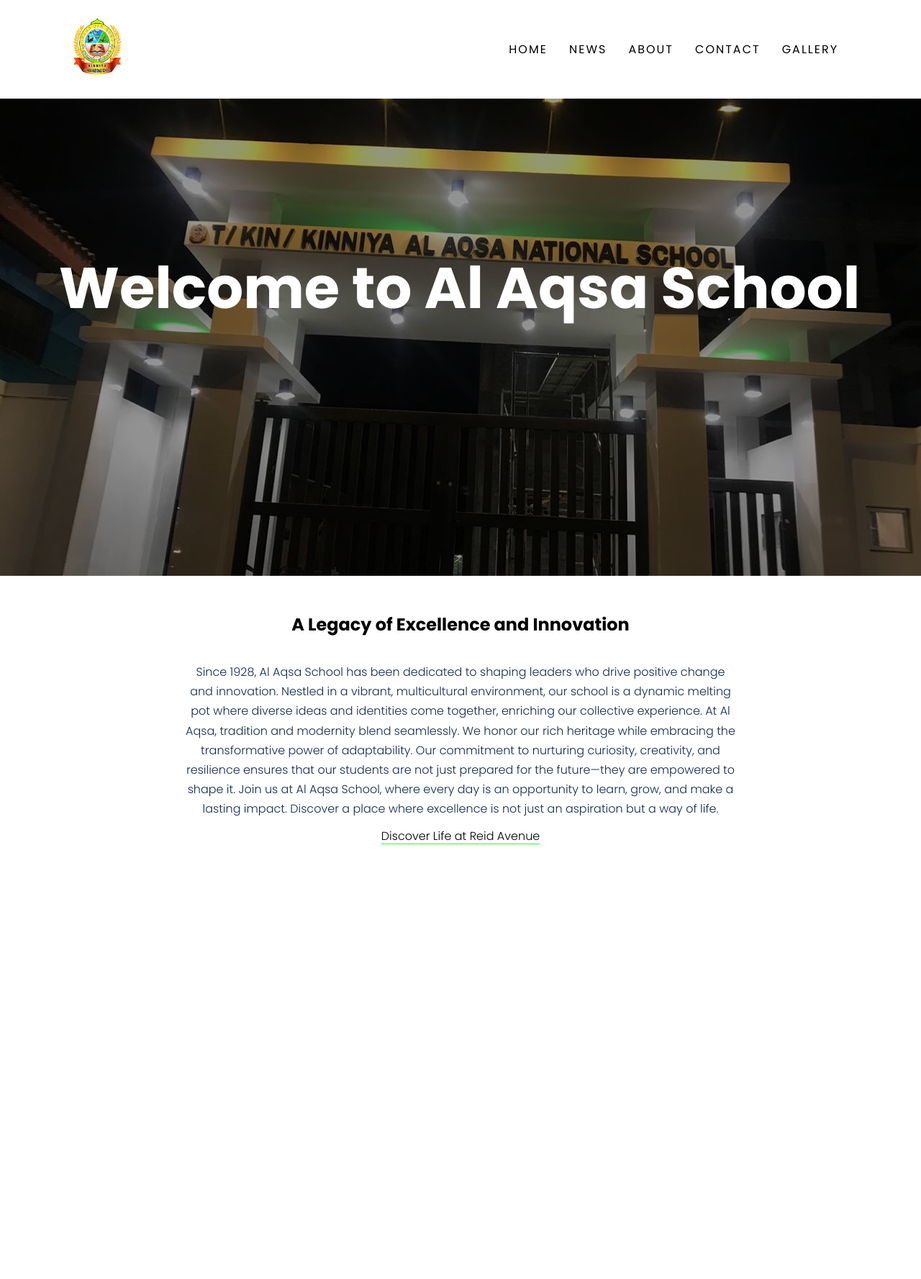
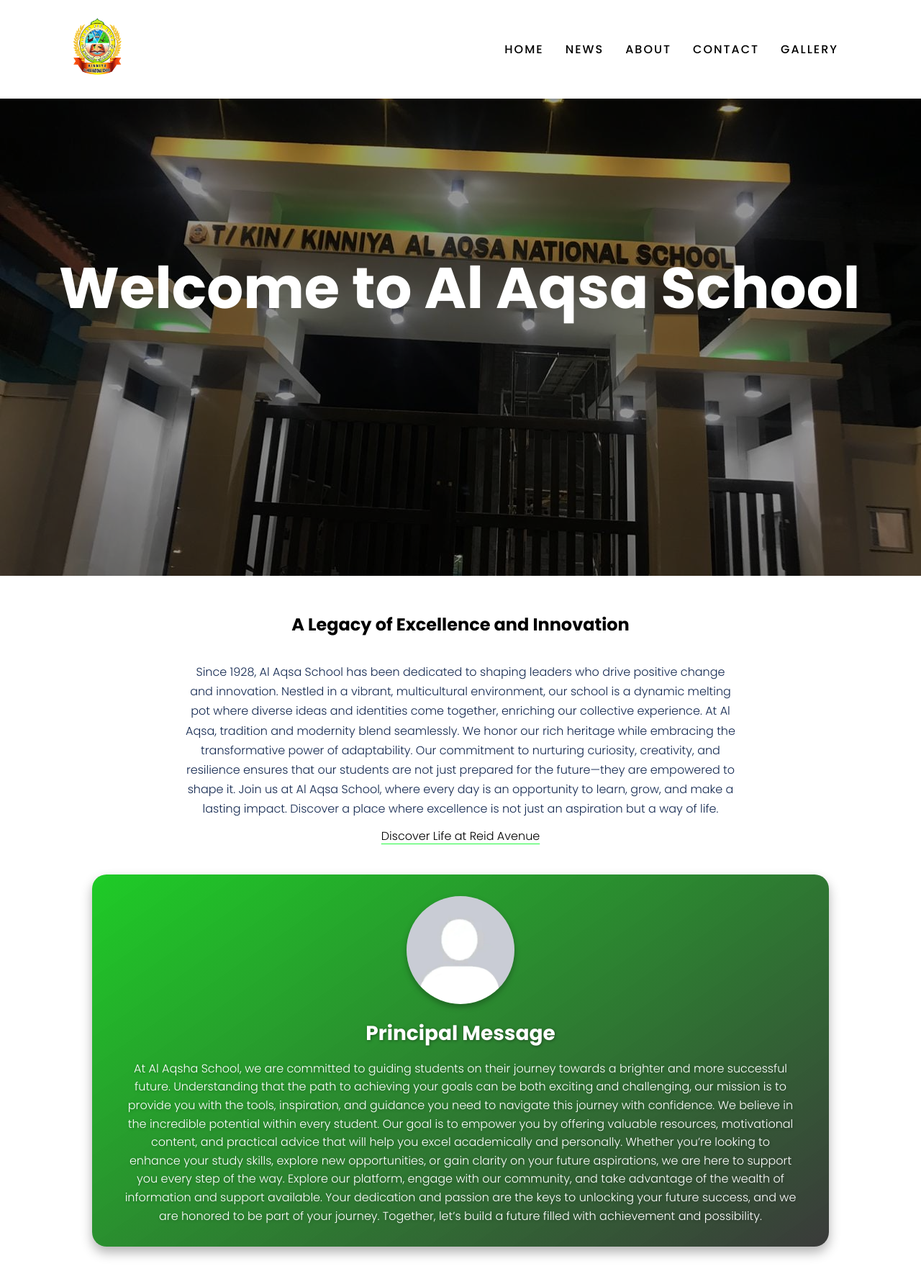
Before and after one commit to satheem/School-web, a PHP site: page / in a window 1280 px wide; the page is wider, and only the part inside the window is pictured. Shown: the top 1777 px of that part at 72% size. Run offline with PHP 8.4, Linux system fonts and the light colour scheme.

Commit message:
Add files via upload

```diff
--- a/WEB/index.html
+++ b/WEB/index.html
@@ -42,9 +42,21 @@
 
         Join us at Al Aqsa School, where every day is an opportunity to learn, grow, and make a lasting impact. Discover a place where excellence is not just an aspiration but a way of life.</p>
         <a href="#">Discover Life at Reid Avenue</a>
+        <div class="principal">
+            <img src="img/principal.jpg" alt="">
+            <h3>Principal Message</h3>
+            <p>At Al Aqsha School, we are committed to guiding students on their journey towards a brighter and more successful future. Understanding that the path to achieving your goals can be both exciting and challenging, our mission is to provide you with the tools, inspiration, and guidance you need to navigate this journey with confidence.
+
+                We believe in the incredible potential within every student. Our goal is to empower you by offering valuable resources, motivational content, and practical advice that will help you excel academically and personally. Whether you’re looking to enhance your study skills, explore new opportunities, or gain clarity on your future aspirations, we are here to support you every step of the way.
+
+                Explore our platform, engage with our community, and take advantage of the wealth of information and support available. Your dedication and passion are the keys to unlocking your future success, and we are honored to be part of your journey.
+
+                Together, let’s build a future filled with achievement and possibility.
+            </p>
+        </div>
     </div>
-    <div class="principal"></div>
-    <div class="flogo"><img src="img/logo3.pn" alt=""></div>
+
+    <div class="flogo"><img src="img/logo3.png" alt=""></div>
     <footer>
         <div class="social">
             <a href="#"><img src="img/fb.png" alt="fb"></a>
@@ -63,15 +75,16 @@
                     <a href="#">ABOUT</a>
                 </li>
                 <li>
-                    <a href="#">CONTACT</a>
+                    <a href="#">CONTACT</a
                 </li>
                 <li>
                     <a href="#">GALLERY</a>
                 </li>
             </ul>
         </div>
+        <hr>
         <div class="credits">
-            <hr><p>© 2024 Al Aqsha</p>
+            <p>© 2024 Al Aqsha</p>
             <a href="#">PROJECT 25</a>
         </div>
     </footer>
@@ -81,5 +94,15 @@
         header.classList.toggle("sticky", window.scrollY > 0)
     })
 </script>
+<script>// script.js
+    document.addEventListener('DOMContentLoaded', function () {
+        const menuToggle = document.querySelector('.menu-toggle');
+        const navLinks = document.querySelector('.nav-links');
+
+        menuToggle.addEventListener('click', function () {
+            navLinks.classList.toggle('show');
+        });
+    });
+    </script>
 </body>
 </html>
--- a/WEB/style.css
+++ b/WEB/style.css
@@ -1,16 +1,20 @@
 @import url('https://fonts.googleapis.com/css2?family=Poppins:ital,wght@0,100;0,200;0,300;0,400;0,500;0,600;0,700;0,800;0,900;1,100;1,200;1,300;1,400;1,500;1,600;1,700;1,800;1,900&display=swap');
-*{
+
+* {
 
     margin: 0px;
     padding: 0px;
     box-sizing: border-box;
 }
-body{
+
+body {
 
     min-height: 200vh;
     background-color: #000;
 }
-header{
+
+/* Base styles for the header */
+header {
     position: fixed;
     top: 0;
     left: 0;
@@ -18,41 +22,54 @@
     display: flex;
     justify-content: space-between;
     align-items: center;
-    transition: 0.6s;
     padding: 25px 100px;
     z-index: 100000;
     background: white;
+    /* Default background color */
     font-family: 'Poppins', sans-serif;
+    transition: background-color 0.6s;
 }
-header.sticky{
+
+/* Styles for the sticky header with semi-transparent background */
+header.sticky {
     padding: 5px 100px;
-    background: #30ff0646;
-    opacity: .8;
+    background: rgba(255, 255, 255, .5);
+    /* Semi-transparent background color */
+    transition: 0.6s;
 }
-header .logo img{
-    position: relative;
+
+
+/* Ensure logo remains unaffected by background opacity */
+header .logo img {
+    height: 80px;
     transition: 0.6s;
-    height: 80px;
 }
-header ul{
+
+/* Navigation links */
+header ul {
     display: flex;
     position: relative;
     justify-content: center;
     align-items: center;
 }
-header ul li{
+
+header ul li {
     position: relative;
     list-style: none;
 }
-header ul li a{
+
+header ul li a {
     text-decoration: none;
-    margin: 0px 15px;
-    color: #000000;
+    margin: 0 15px;
+    color: #000;
     letter-spacing: 2px;
-    font-weight: 500px;
+    font-weight: 500;
     transition: 0.6s;
 }
-.banner{
+
+
+
+.banner {
     position: relative;
     width: 100%;
     height: 100vh;
@@ -61,6 +78,7 @@
     place-items: center;
     overflow: hidden
 }
+
 .banner::before {
     content: "";
     position: absolute;
@@ -70,10 +88,13 @@
     height: 100vh;
     background-image: url('img/cover.jpg');
     background-size: cover;
-    opacity: 0.6; /* Adjust opacity as needed */
-    z-index: -1; /* Send the pseudo-element behind the content */
+    opacity: 0.6;
+    /* Adjust opacity as needed */
+    z-index: -1;
+    /* Send the pseudo-element behind the content */
 }
-.banner > p{
+
+.banner>p {
     color: white;
     position: absolute;
     font-size: 80px;
@@ -86,6 +107,7 @@
     overflow: hidden;
     border-right: 3px solid;
 }
+
 @keyframes typing {
     from {
         width: 0
@@ -97,29 +119,35 @@
         border-color: transparent
     }
 }
+
 header.sticky .logo,
-header.sticky ul li a{
+header.sticky ul li a {
     color: #000000;
 }
-header ul li a:hover{
+
+/* Hover effect for navigation links */
+header ul li a:hover {
     padding: 10px;
     border-radius: 20px;
     box-shadow: 0 0 10px 5px rgba(2, 248, 35, 0.863);
 }
-.about{
+
+.about {
     height: 50vh;
     background-color: #fff;
     text-align: center;
     height: 1000px;
     font-family: 'Poppins', sans-serif;
 }
-.about h1{
+
+.about h1 {
     text-align: center;
     font-weight: 500;
     color: #0d460d;
     line-height: 80%;
 }
-.about p{
+
+.about p {
     font-weight: 300;
     margin: 0 20vw;
     line-height: 170%;
@@ -128,7 +156,8 @@
     max-width: 1200px;
     margin-top: 10px;
 }
-.about a{
+
+.about a {
     display: inline-block;
     font-weight: 300;
     margin: 0 20vw;
@@ -142,9 +171,11 @@
     color: black;
     text-underline-offset: 5px;
 }
-.about a:hover{
+
+.about a:hover {
     text-decoration-color: navy;
 }
+
 footer {
     background: #000;
     width: 100%;
@@ -159,7 +190,8 @@
     display: flex;
     justify-content: center;
     align-items: center;
-    gap: 20px; /* Add space between icons */
+    gap: 20px;
+    /* Add space between icons */
     padding-bottom: 1vh;
 }
 
@@ -172,18 +204,21 @@
     padding: 10px;
     transition: 0.6s;
 }
-footer .links ul{
+
+footer .links ul {
     display: flex;
     position: relative;
     justify-content: center;
     align-items: center;
     padding-bottom: 1vh;
 }
-footer .links ul li{
+
+footer .links ul li {
     position: relative;
     list-style: none;
 }
-footer .links ul li a{
+
+footer .links ul li a {
     text-decoration: none;
     margin: 0px 15px;
     color: #fff;
@@ -192,31 +227,135 @@
     transition: 0.6s;
     font-family: 'Poppins', sans-serif;
 }
-footer .links ul li a:hover{
+
+footer .links ul li a:hover {
     color: lawngreen;
     text-decoration: underline;
-    text-underline-offset:5px;
+    text-underline-offset: 5px;
 }
-footer .credits p{
+
+footer .credits p {
     color: #fff;
     font-family: 'Times New Roman', Times, serif;
     display: flex;
     justify-content: center;
     align-items: center;
-    gap: 20px; /* Add space between icons */
+    gap: 20px;
+    /* Add space between icons */
     padding-top: 2vh;
 }
-footer .credits hr{
+
+hr {
     margin: 0px 30px;
     width: 1592px;
 }
-footer .credits a{
+
+footer .credits a {
     text-decoration: none;
-    color: #fff;
+    color: white;
     font-family: 'Times New Roman', Times, serif;
+    display: block-flex;
+    justify-content: center;
+    align-items: center;
+    gap: 40px;
+    /* Add space between icons */
+    padding-top: 3vh;
+    display: flex;
+
+}
+
+footer .credits a:hover {
+    color: lawngreen;
+}
+
+.flogo {
     display: flex;
     justify-content: center;
     align-items: center;
-    gap: 20px; /* Add space between icons */
-    padding-top: 3vh;
+    background-color: #fff;
 }
+
+.flogo img {
+    height: 20vh;
+    padding: 20px;
+}
+
+/* Styling for the principal section container */
+.about .principal {
+    background: linear-gradient(145deg, rgba(0, 197, 10, 0.884), rgb(58, 58, 58));
+    /* Gradient background */
+    display: flex;
+    flex-direction: column;
+    /* Stack elements vertically */
+    align-items: center;
+    /* Center-align items horizontally */
+    justify-content: center;
+    /* Center-align items vertically */
+    width: 80%;
+    max-width: 1200px;
+    /* Limit the width for better responsiveness */
+    border-radius: 20px;
+    /* Rounded corners */
+    padding: 30px;
+    /* Space inside the container */
+    margin: 5vh auto;
+    /* Center horizontally and add vertical spacing */
+    text-align: center;
+    /* Center-align text */
+    box-shadow: 0 8px 16px rgba(0, 0, 0, 0.3);
+    /* Enhanced shadow for depth */
+    backdrop-filter: blur(10px);
+    /* Blur effect for a modern look */
+}
+
+/* Styling for the image inside the principal section */
+.about .principal img {
+    border-radius: 50%;
+    /* Circular image */
+    height: 150px;
+    /* Fixed height */
+    width: 150px;
+    /* Consistent width */
+    object-fit: cover;
+    /* Cover the area without distortion */
+    margin-bottom: 20px;
+    /* Space below the image */
+    box-shadow: 0 4px 8px rgba(0, 0, 0, 0.3);
+    /* Subtle shadow for depth */
+}
+
+/* Styling for the heading inside the principal section */
+.about .principal h3 {
+    font-size: 28px;
+    /* Larger font size for emphasis */
+    font-weight: 700;
+    /* Bold weight for prominence */
+    color: #ffffff;
+    /* White text for contrast */
+    margin: 0;
+    /* Remove default margin */
+    margin-bottom: 15px;
+    /* Space below the heading */
+    text-shadow: 1px 1px 4px rgba(0, 0, 0, 0.4);
+    /* Subtle text shadow for readability */
+}
+
+/* Styling for the paragraph inside the principal section */
+.about .principal p {
+    font-size: 16px;
+    /* Readable text size */
+    font-weight: 300;
+    /* Lighter weight for body text */
+    color: #ffffff;
+    /* White text for readability */
+    line-height: 1.6;
+    /* Improve readability with line spacing */
+    padding: 0 15px;
+    /* Padding to prevent text from touching edges */
+    margin: 0;
+    /* Remove default margin */
+    text-align: center;
+    /* Center-align text */
+    text-shadow: 1px 1px 4px rgba(0, 0, 0, 0.3);
+    /* Subtle text shadow for better readability */
+}
```
Also changed, not shown: WEB/img/download.png (added), WEB/img/principal.jpg (added). Lines whose indentation alone changed are shown as unchanged.
